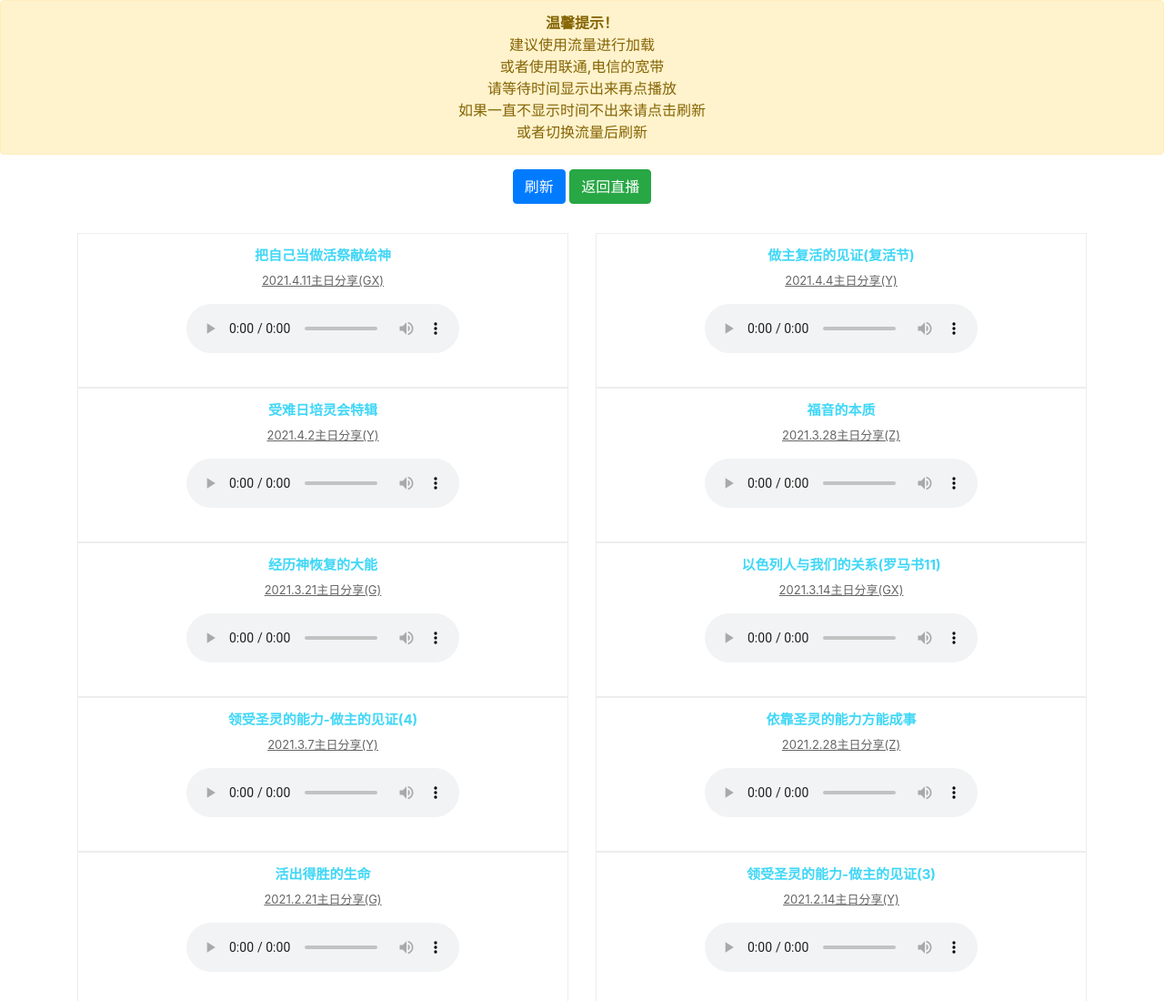
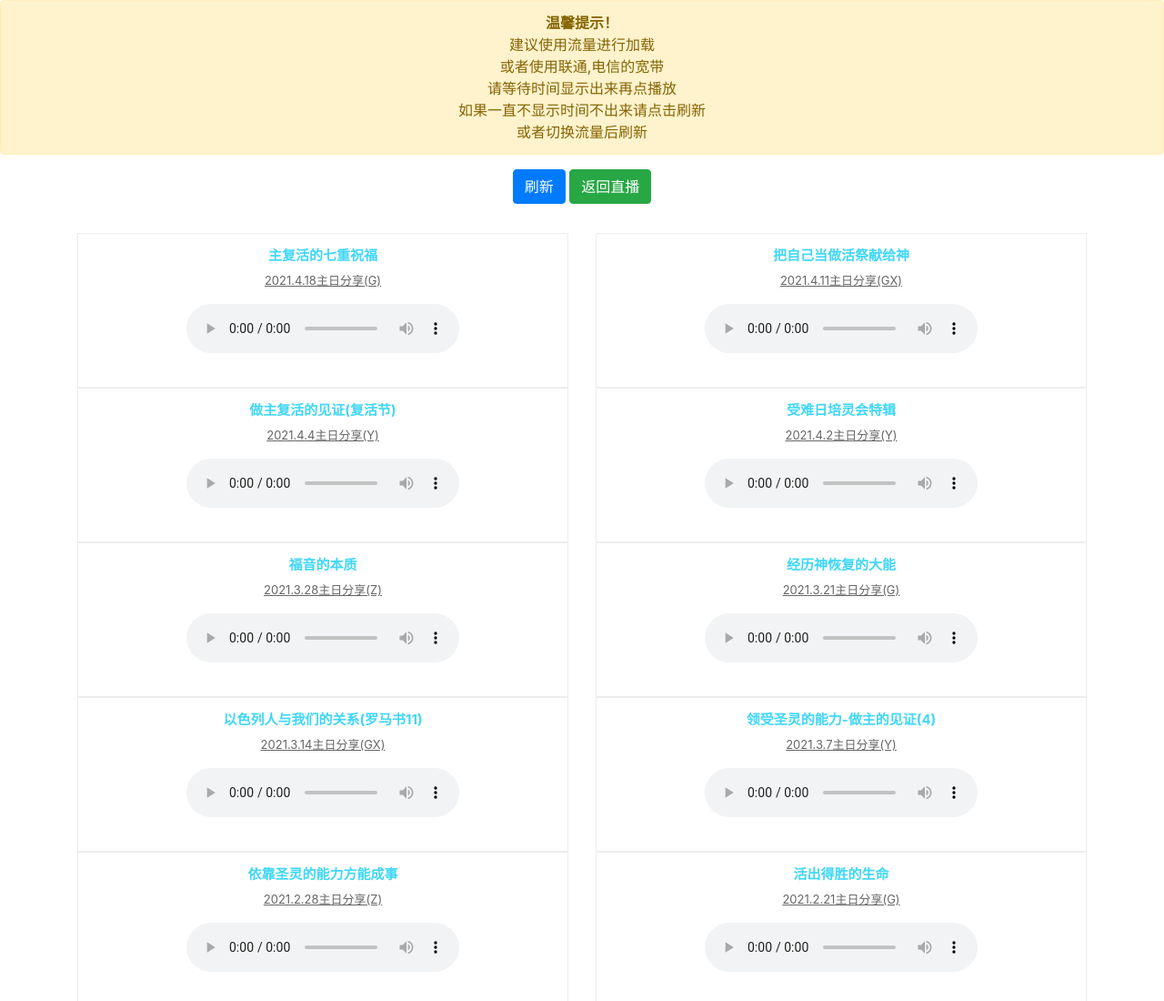
Before and after one commit to GoodHarvest/GH_PB_2021, a plain HTML site: page index.html in a window 1280 px wide. Shown: the top 1100 px of the page at 91% size. Drawn offline with nearby package versions, Linux system fonts and the light colour scheme.

Commit message:
Update index.html
+

```diff
--- a/index.html
+++ b/index.html
@@ -194,6 +194,11 @@
         var audio_datas =
             [
                 {
+                    "title": "主复活的七重祝福",
+                    "description": "2021.4.18主日分享(G)",
+                    "url": domain + "audios/0418001_b_g.mp3",
+                },
+                {
                     "title": "把自己当做活祭献给神",
                     "description": "2021.4.11主日分享(GX)",
                     "url": domain + "audios/0411001_b_gx.mp3",
```
